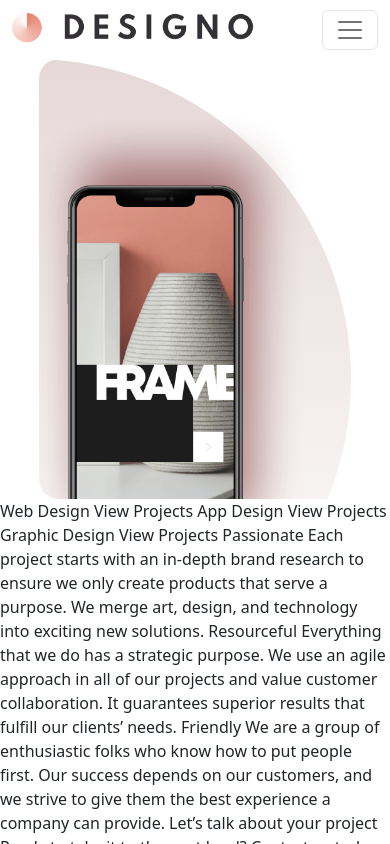
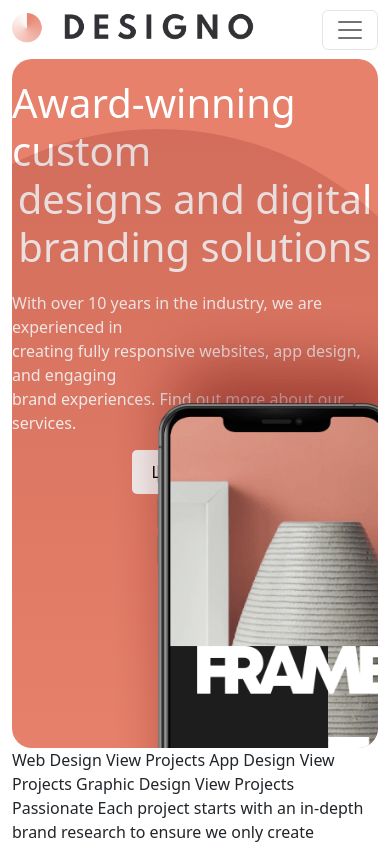
Before and after one commit to thomasgilmore/designo-multi-page-website, a React (Create React App) app: page / in a window 390 px wide. Shown: the top 844 px of the page. Built offline with nearby package versions, Linux system fonts and the light colour scheme.

Commit message:
working on Home.js page

```diff
--- a/src/Components/Home.js
+++ b/src/Components/Home.js
@@ -1,7 +1,9 @@
+import './home.css';
 import React from 'react'
 import bgPatternHeroHome from '../assets/home/desktop/bg-pattern-hero-home.svg';
 import imageHeroPhone from '../assets/home/desktop/image-hero-phone.png';
 import illustrationFriendly from '../assets/home/desktop/illustration-friendly.svg';
+import Container from 'react-bootstrap/Container';
 import Typography from '@mui/material/Typography';
 import Button from '@mui/material/Button';
 import { Hidden } from '@mui/material';
@@ -9,19 +11,23 @@ import { Hidden } from '@mui/material';
 export default function Home() {
   return (
     <div>
+    <Container>
 
-    <div className='bg-[#E7816B] m-auto' style={{ height: 440, width: '80%', overflow: 'hidden', position: 'relative', borderRadius: 20 }}>
-      <Typography style={{ marginTop: 45, marginLeft: 40, color: '#fff' }} variant="h4" component="div">
-        Award-winning custom<br/> designs and digital<br/> branding solutions
-      </Typography>
+    <div className='awardWinningDiv'>
+      <div className='awardWinningDivText'>
+        <h4 className='awardWinningTitle'>Award-winning custom</h4>
+        <h4 className='designsAndDigitalTitle'>designs and digital</h4>
+        <h4 className='brandingSolutionsTitle'>branding solutions</h4>
 
-      <Typography style={{ marginTop: 25, marginLeft: 40, color: '#fff' }} variant='p' component="div">With over 10 years in the industry, we are experienced in<br/> creating fully responsive websites, app design,
-      and engaging<br/> brand experiences. Find out more about our services.</Typography>
+        <p className='withOverText'>With over 10 years in the industry, we are experienced in</p>
+        <p className='creatingFullyText'>creating fully responsive websites, app design, and engaging</p>
+        <p className='brandExperiencesText'>brand experiences. Find out more about our services.</p>
 
-      <Button style={{ marginTop: 25, marginLeft: 40, backgroundColor: '#fff', color: '#000' }} variant="contained">Learn more</Button>
+        <button className='learnMoreButton'>Learn more</button>
+      </div>
 
-      <img src={bgPatternHeroHome} style={{ maxHeight: 640, position: 'absolute', top: 0, right: 0 }} alt="Circle Pattern" />
-      <img src={imageHeroPhone} style={{ maxHeight: 572, position: 'absolute', top: 20, right: 0 }} alt="Phone" />
+      <img src={bgPatternHeroHome} className="cirlce" alt="Circle Pattern" />
+      <img src={imageHeroPhone} className="iPhone" alt="Phone" />
     </div>
 
     Web Design
@@ -48,6 +54,7 @@ export default function Home() {
     Let’s talk about your project
     Ready to take it to the next level? Contact us today and find out how our expertise can help your business grow.
     Get in touch
+    </Container>
     </div>
   )
 }
--- /dev/null
+++ b/src/Components/home.css
@@ -0,0 +1,87 @@
+.awardWinningDiv {
+  background-color: #E7816B;
+  color: #fff;
+  height: 640px;
+  overflow: hidden;
+  position: relative;
+  border-radius: 20px;
+}
+
+.awardWinningDivText {
+  margin-left: 50px;
+  display: flex;
+  flex-direction: column;
+  justify-content: center;
+  align-items: start;
+  height: 100%;
+}
+
+.awardWinningTitle,
+.designsAndDigitalTitle {
+  margin: 0;
+  font-size: 2.5rem;
+}
+
+.brandingSolutionsTitle {
+  margin: 0 0 10px 0;
+  font-size: 2.5rem;
+}
+
+.withOverText {
+  margin: 10px 0 0 0;
+}
+
+.creatingFullyText,
+.brandExperiencesText {
+  margin: 0;
+}
+
+.learnMoreButton {
+  background-color: #fff;
+  border-radius: 5px;
+  border: none;
+  color: #000;
+  margin: 15px 0 0 0;
+  padding: 10px 20px;
+}
+
+.cirlce {
+  position: absolute;
+  top: 0;
+  right: 0;
+}
+
+.iPhone {
+  position: absolute;
+  top: -65px;
+  right: -25px;
+}
+
+@media only screen and (max-width: 992px) {
+  .awardWinningDiv {
+    height: 689px;
+  }
+
+  .awardWinningDivText {
+    margin: 20px 0 0 0;
+    display: flex;
+    flex-direction: column;
+    justify-content: start;
+    align-items: center;
+  }
+
+  .cirlce {
+    position: absolute;
+    top: 70px;
+    right: -100px;
+  }
+
+  .iPhone {
+    height: 775px;
+    /* position: absolute;  */
+    top: 200px;
+    left: 0;
+    right: 0;
+    margin: auto;
+  }
+}
```
